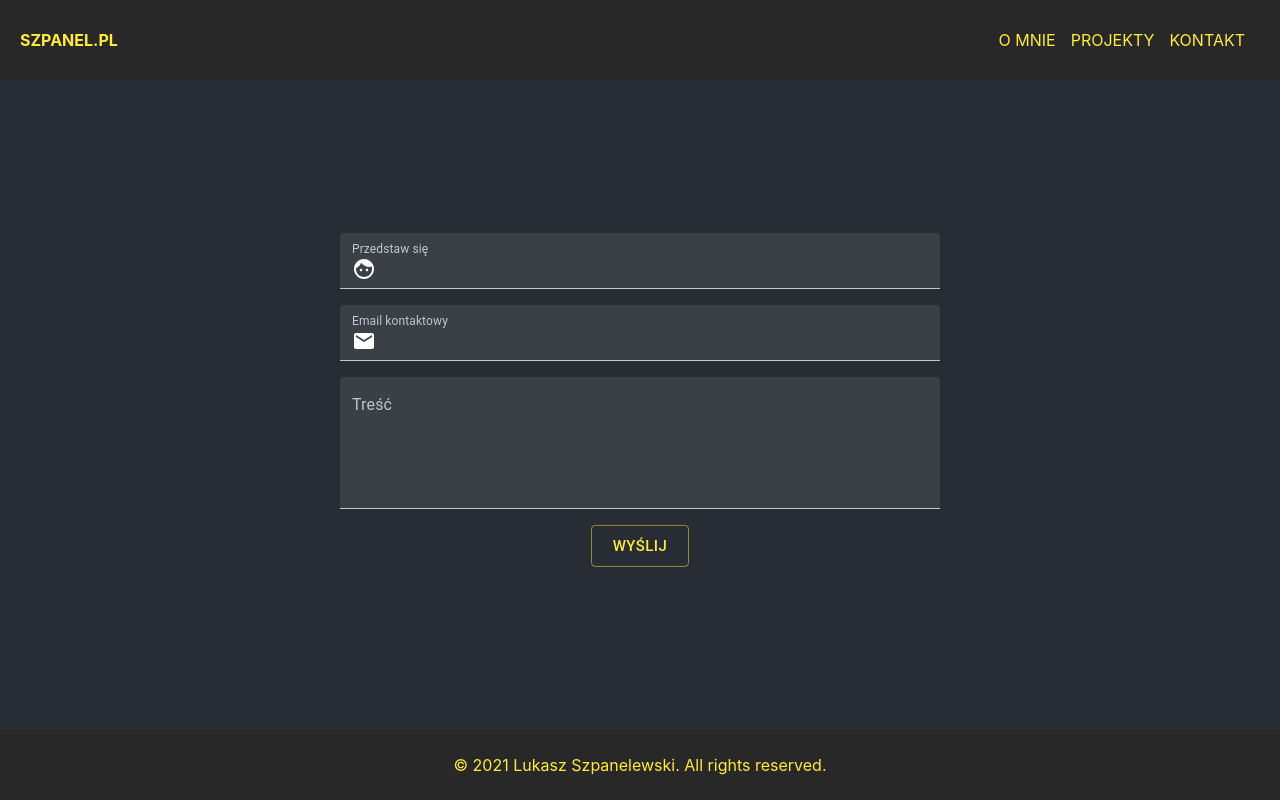
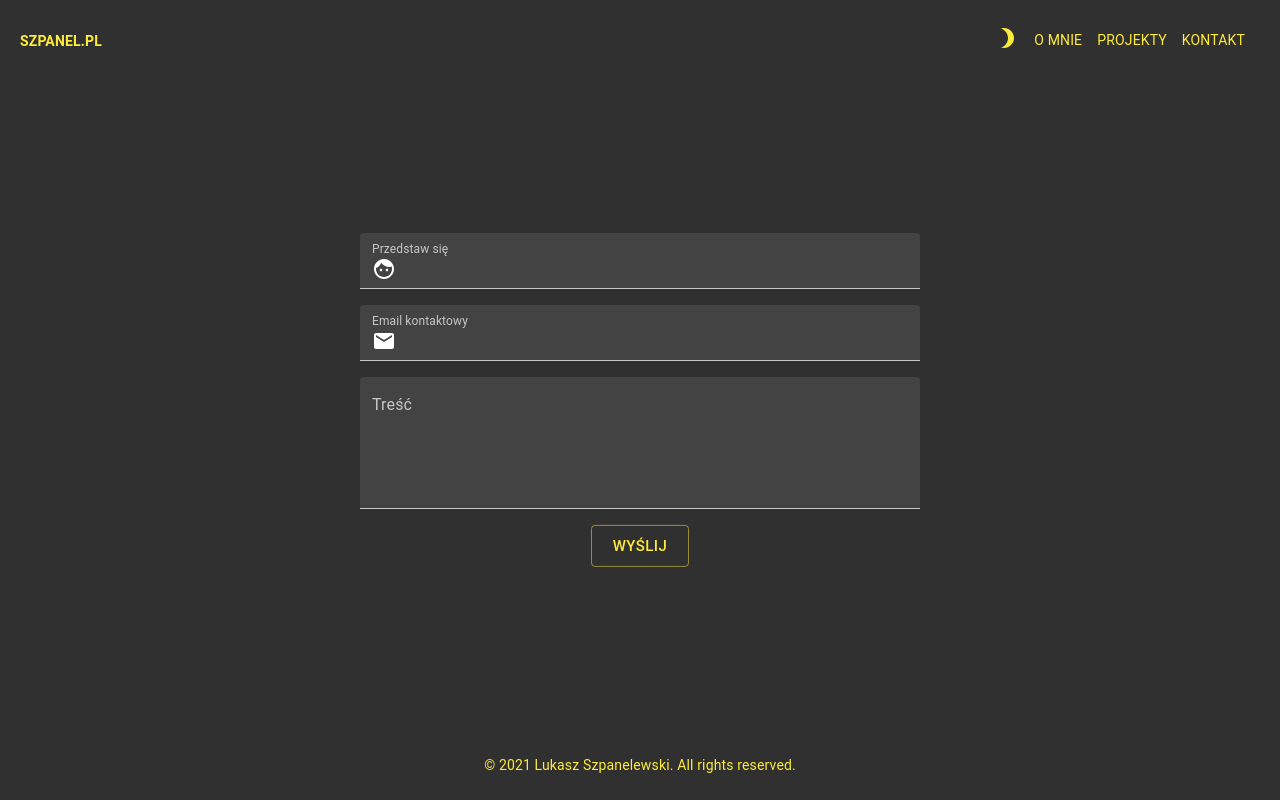
Before and after one commit to szpanel/szpanel-portfolio, a React (Create React App) app: page /contact in a window 1280 px wide. Built offline with nearby package versions, Linux system fonts and the light colour scheme.

Commit message:
:sparkles: Light&Dark theme implementation

```diff
--- a/package.json
+++ b/package.json
@@ -5,6 +5,7 @@
   "dependencies": {
     "@material-ui/core": "^4.11.3",
     "@material-ui/icons": "^4.11.2",
+    "@material-ui/styles": "^4.11.3",
     "@testing-library/jest-dom": "^5.11.10",
     "@testing-library/react": "^11.2.6",
     "@testing-library/user-event": "^12.8.3",
--- a/src/App.tsx
+++ b/src/App.tsx
@@ -1,4 +1,4 @@
-import React from 'react';
+import React, {useState} from 'react';
 import './App.css';
 import Header from "./Header";
 import Footer from "./Footer";
@@ -8,15 +8,33 @@ import Projects from "./routes/Projects";
 import About from "./routes/About";
 import Project from "./routes/Project";
 import Content from './Content';
-import {MuiThemeProvider} from "@material-ui/core";
-import {theme} from "./themes";
+import {createMuiTheme, CssBaseline, MuiThemeProvider} from "@material-ui/core";
+import {yellow} from "@material-ui/core/colors";
 
 
 function App() {
+    const [prefersDarkMode, setPrefersDarkMode] = useState<boolean>(true);
+
+    const theme = React.useMemo(
+        () =>
+            createMuiTheme({
+                palette: {
+                    type: prefersDarkMode ? 'dark' : 'light',
+                    primary: {
+                        main: prefersDarkMode ? yellow[500] : "#3f51b5",
+                    },
+                },
+
+            }),
+        [prefersDarkMode],
+    );
+
+
     return (
         <MuiThemeProvider theme={theme}>
+            <CssBaseline/>
             <Router>
-                <Header/>
+                <Header handleThemeChange={() => setPrefersDarkMode(prev => !prev)}/>
                 <Content>
                     <Switch>
                         <Route path="/" component={Projects} exact={true}/>
--- a/src/Footer.tsx
+++ b/src/Footer.tsx
@@ -1,19 +1,21 @@
 import styled from "styled-components";
-import {useTheme} from "@material-ui/core";
+import {Theme, useTheme} from "@material-ui/core";
 
-const FooterContainer = styled.footer`
+const FooterContainer = styled.footer<{ theme: Theme }>`
   position: absolute;
   bottom: 0;
   width: 100%;
   display: flex;
   align-items: center;
   justify-content: center;
-  background-color: #282828;
+  background-color: ${props => props.theme.palette.background.default};
   height: 70px;
 `;
 
 const Footer = () => {
-    return <FooterContainer>
+    const theme = useTheme();
+
+    return <FooterContainer theme={theme}>
         <p style={{color: useTheme().palette.primary.main}}>© 2021 Lukasz Szpanelewski. All rights reserved.</p>
     </FooterContainer>
 }
--- a/src/Header.tsx
+++ b/src/Header.tsx
@@ -1,6 +1,8 @@
 import styled from "styled-components";
 import {useHistory} from "react-router-dom";
-import {useTheme} from "@material-ui/core";
+import {Theme, useTheme} from "@material-ui/core";
+import React, {useState} from "react";
+import {Brightness3, WbSunny} from "@material-ui/icons";
 
 const Ul = styled.ul`
   padding: 20px;
@@ -13,18 +15,23 @@ const Li = styled.li<{ bold?: boolean, color?: string }>`
   cursor: pointer;
   margin-right: 15px;
   font-weight: ${props => props.bold ? 'bold' : ''};
-  color: ${props => props.color}
+  color: ${props => props.color};
+  vertical-align: middle;
 `;
 
-const Nav = styled.nav`
+const Nav = styled.nav<{ theme: Theme }>`
   display: flex;
   align-items: center;
   justify-content: space-between;
-  background-color: #282828;
+  background-color: ${props => props.theme.palette.background.default};
   height: 80px;
 `;
 
-export const Header = () => {
+interface Props {
+    handleThemeChange: () => void,
+}
+
+export const Header = (props: Props) => {
     const theme = useTheme();
     const history = useHistory();
 
@@ -32,12 +39,22 @@ export const Header = () => {
 
     const mainYellow = theme.palette.primary.main;
 
+    const [isLightTheme, setIsLightTheme] = useState<boolean>(true);
+
+    const setThemeIcon = () => {
+        props.handleThemeChange();
+        setIsLightTheme(prev => !prev);
+    }
+
     return (
-        <Nav>
+        <Nav theme={theme}>
             <Ul>
                 <Li color={mainYellow} bold onClick={() => historyPush('/projects')}>SZPANEL.PL</Li>
             </Ul>
             <Ul>
+                <Li color={mainYellow} onClick={() => setThemeIcon()}>
+                    {isLightTheme ? <Brightness3/> : <WbSunny/>}
+                </Li>
                 <Li color={mainYellow} onClick={() => historyPush('about')}>O mnie</Li>
                 <Li color={mainYellow} onClick={() => historyPush('projects')}>Projekty</Li>
                 <Li color={mainYellow} onClick={() => historyPush('contact')}>Kontakt</Li>
--- a/src/index.css
+++ b/src/index.css
@@ -1,6 +1,5 @@
 body {
     margin: 0;
-    background-color: #282c34;
     font-family: -apple-system, BlinkMacSystemFont, 'Segoe UI', 'Roboto', 'Oxygen',
     'Ubuntu', 'Cantarell', 'Fira Sans', 'Droid Sans', 'Helvetica Neue',
     sans-serif;
--- a/src/themes.ts
+++ /dev/null
@@ -1,12 +0,0 @@
-import {createMuiTheme} from "@material-ui/core";
-import createPalette from "@material-ui/core/styles/createPalette";
-import {yellow} from "@material-ui/core/colors";
-
-export const theme = createMuiTheme({
-    palette: createPalette({
-        type: 'dark',
-        primary: {
-            main: yellow[500],
-        },
-    }),
-});
```
